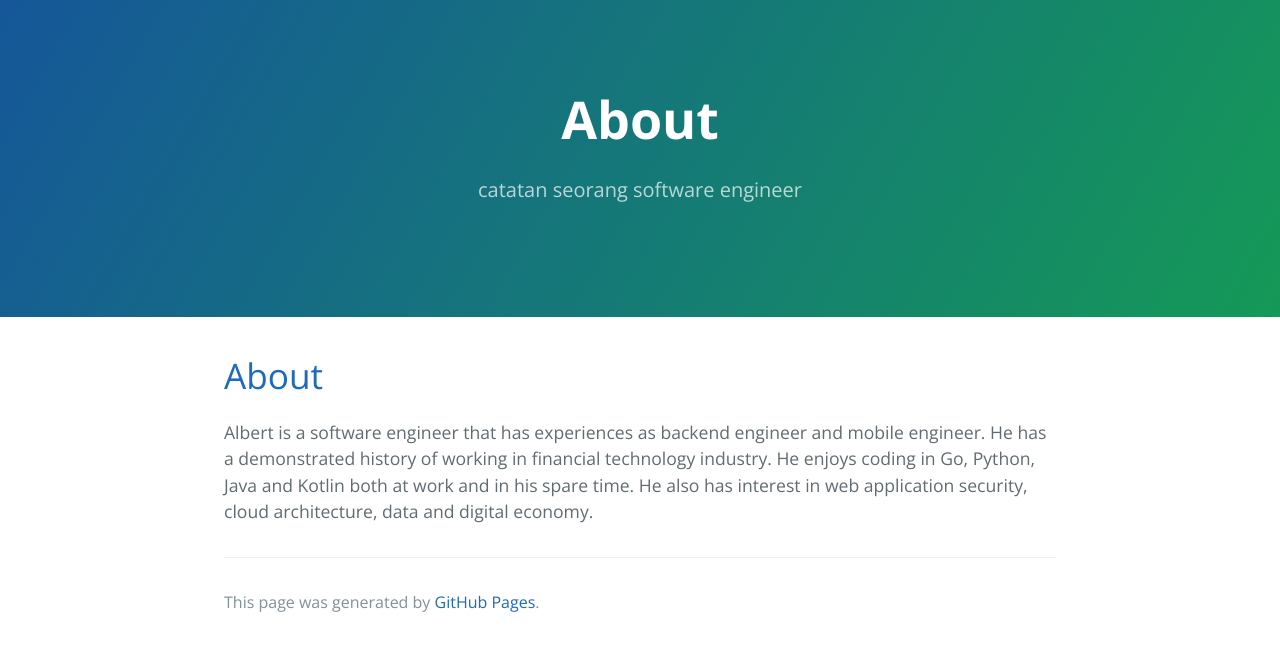
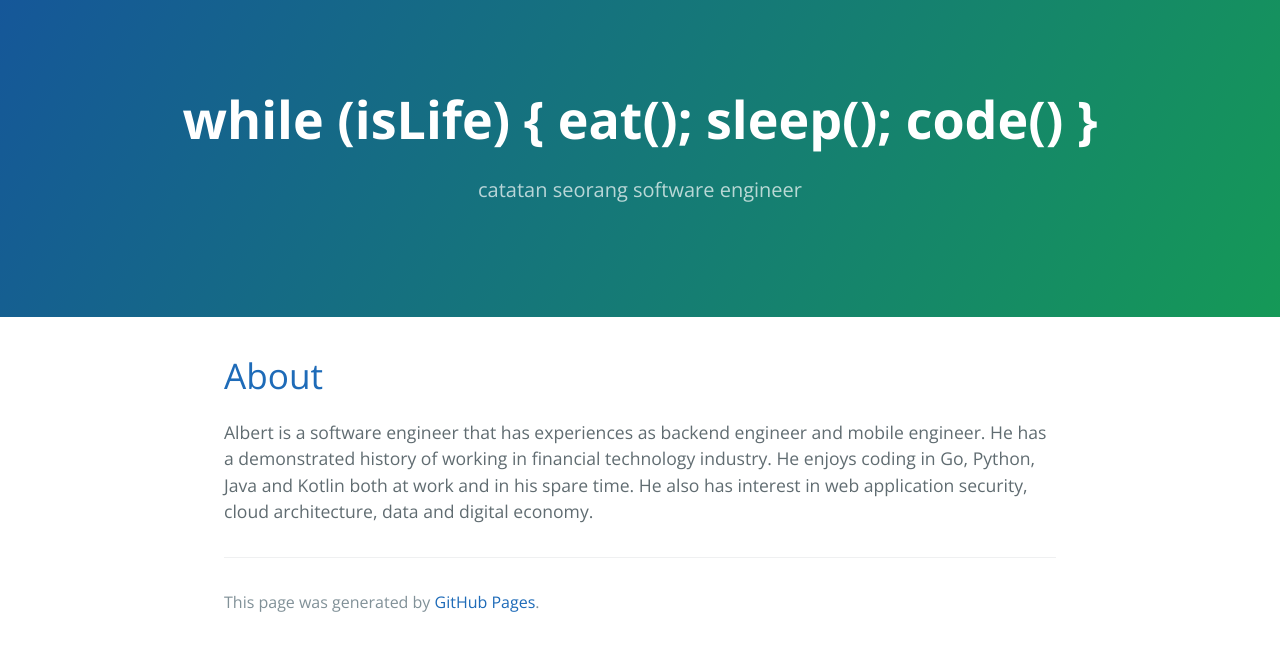
Before and after one commit to albertkurnia/albertkurnia.github.io, a Jekyll site: the page built from index.md, in a window 1280 px wide. Shown: the top 651 px of the page. Built offline with Jekyll 4.4.1, drawn with Linux system fonts in a browser that asks for light colours; our own code applies the rules of GitHub Pages for plain Markdown files.

Commit message:
fix index

```diff
--- a/index.md
+++ b/index.md
@@ -1,5 +1,6 @@
 ---
 layout: default
+title: while (isLife) { eat(); sleep(); code() }
 ---
 
 # [About](./about.html)
```
